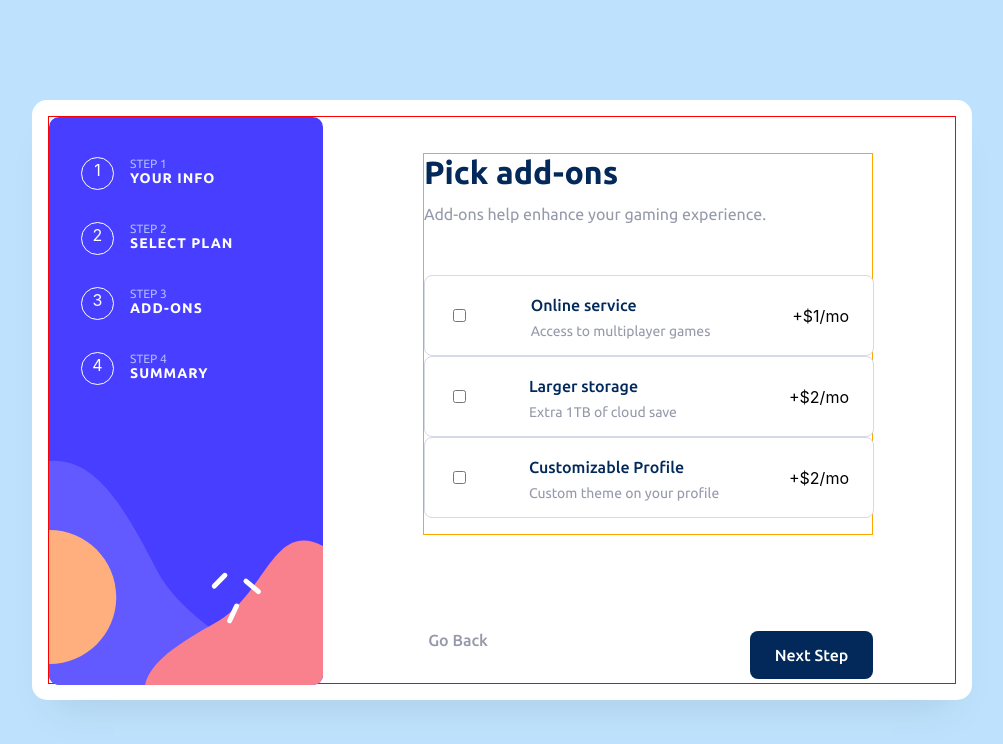
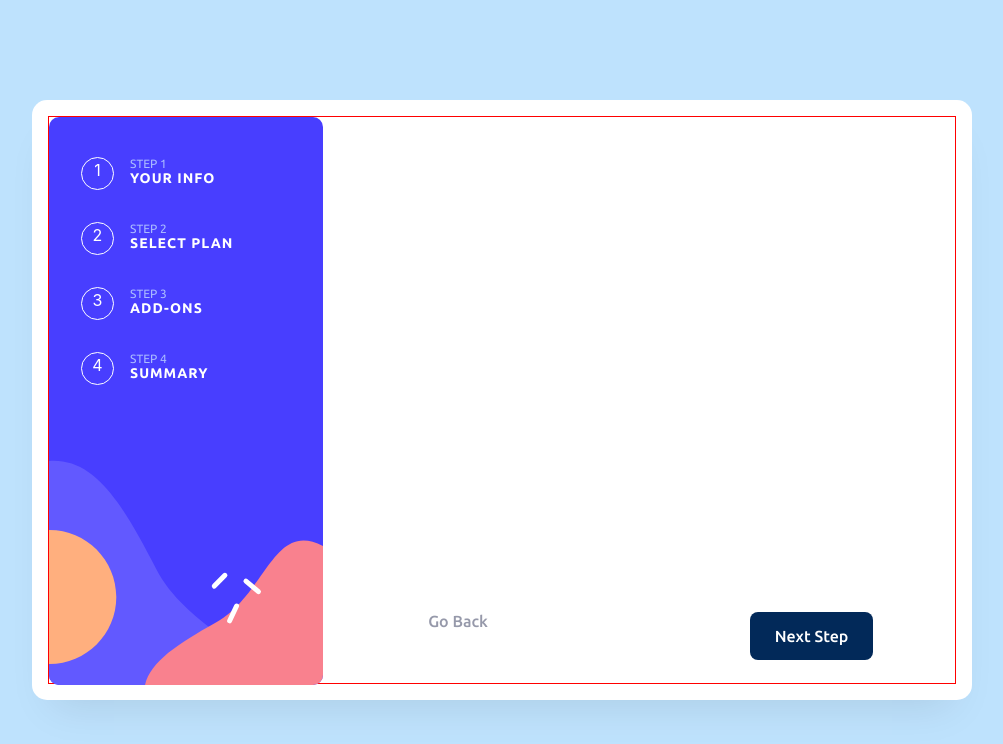
Before and after one commit to mosesrc/multi-step-form-app, a React (Create React App) app in the folder multi-step-form-ui/: page / in a window 1280 px wide. Shown: the top 744 px of the page, without its empty margins (138-1141 px from the left). Built offline with nearby package versions, Linux system fonts and the light colour scheme.

Commit message:
Styled out Add On's Page 	- Made style changes to other components

```diff
--- /dev/null
+++ b/multi-step-form-ui/src/shared/components/CheckBox/CheckBox.js
@@ -0,0 +1,19 @@
+import React from 'react';
+
+import styles from '../CheckBox/CheckBox.module.css';
+
+function CheckBox({ labelName, inputName, header, description, planRate }) {
+    return (
+        <label htmlFor={labelName} className={styles.checkbox_container}>
+            <input name={inputName} type="checkbox" />
+            <span className={styles.checkmark}></span>
+            <div className={styles.input_info}>
+                <h4 className={styles.checkbox_header}>{header}</h4>
+                <p className={styles.checkbox_description}>{description}</p>
+            </div>
+            <p className={styles.plan_rate}>{planRate}</p>
+        </label>
+    )
+}
+
+export default CheckBox;
--- /dev/null
+++ b/multi-step-form-ui/src/shared/components/CheckBox/CheckBox.module.css
@@ -0,0 +1,110 @@
+.checkbox_container {
+    display: flex;
+    align-items: center;
+    position: relative;
+    width: 100%;
+    height: 100%;
+    cursor: pointer;
+    -webkit-user-select: none;
+    -moz-user-select: none;
+    -ms-user-select: none;
+    user-select: none;
+}
+
+.checkbox_container input {
+    position: absolute;
+    top: 30px;
+    left: 0;
+    width: 20px;
+    height: 20px;
+    opacity: 0;
+    cursor: pointer;
+    z-index: 1;
+    /* height: 0; */
+    /* width: 0; */
+    margin: 0;
+}
+
+/* Create a custom checkbox */
+.checkmark {
+    position: relative;
+    top: 0;
+    left: 0;
+    height: 20px;
+    width: 20px;
+    border-radius: 3.5px;
+    margin-right: 24px;
+    border: solid 1px #D6D9E6;
+}
+
+/* When the checkbox is checked, add a blue background */
+.checkbox_container input:checked~.checkmark {
+    background-color: #483EFF;
+}
+
+/* Create the checkmark/indicator (hidden when not checked) */
+.checkmark:after {
+    content: "";
+    position: absolute;
+    display: none;
+}
+
+/* Show the checkmark when checked */
+.checkbox_container input:checked~.checkmark:after {
+    display: block;
+}
+
+/* Style the checkmark/indicator */
+.checkbox_container .checkmark:after {
+    left: 6px;
+    top: 2px;
+    width: 5px;
+    height: 10px;
+    border: solid white;
+    border-width: 0 2px 2px 0;
+    -webkit-transform: rotate(45deg);
+    -ms-transform: rotate(45deg);
+    transform: rotate(45deg);
+}
+
+.input_info {
+    width: 200px;
+    height: 43px;
+    display: flex;
+    padding: 2px 1px 0px 0px;
+    flex-direction: column;
+    gap: 7px;
+}
+
+.checkbox_header {
+    color: var(--Denim, #022959);
+    height: 18px;
+    font-family: Ubuntu-Medium;
+    font-size: 16px;
+    font-style: normal;
+    font-weight: 500;
+    line-height: normal;
+    margin: 0;
+}
+
+.checkbox_description {
+    color: var(--Grey, #9699AA);
+    font-family: Ubuntu-Regular;
+    font-size: 14px;
+    font-style: normal;
+    font-weight: 400;
+    line-height: 20px;
+    /* 142.857% */
+    margin: 0;
+}
+
+.plan_rate {
+    color: var(--Purple, #483EFF);
+    font-family: Ubuntu-Regular;
+    font-size: 14px;
+    font-style: normal;
+    font-weight: 400;
+    line-height: 20px;
+    margin-left: auto;
+    /* 142.857% */
+}
--- a/multi-step-form-ui/src/shared/containers/AddOnPage/AddOnPage.css
+++ b/multi-step-form-ui/src/shared/containers/AddOnPage/AddOnPage.css
@@ -1,26 +1,16 @@
-.add-ons {
-    border: solid 1px orange;
-}
+.add-ons {}
 
 .add-ons-form menu {
     display: flex;
+    flex-direction: column;
+    justify-content: space-between;
+    height: 275px;
     padding: 0;
-    flex-direction: column;
+    margin: 0;
     list-style-type: none;
 }
 
-.add-ons-form menu input[type='checkbox']:before {
-    width: 30px;
-    height: 30px;
-    border-radius: 10.5%;
-    stroke: #D6D9E6;
-    border: solid 1px red;
-}
-
 .add-ons-form menu li {
-    display: flex;
-    justify-content: space-between;
-    align-items: center;
     padding-left: 24px;
     padding-right: 24px;
     width: 450px;
@@ -30,7 +20,7 @@
     background: var(--White, #FFF);
 }
 
-.add-ons-form menu li div {
+.input-info {
     width: 200px;
     height: 43px;
     display: flex;
@@ -39,28 +29,6 @@
     gap: 7px;
 }
 
-.add-ons-form menu li div label h4 {
-    color: var(--Denim, #022959);
-    height: 18px;
-    font-family: Ubuntu-Medium;
-    font-size: 16px;
-    font-style: normal;
-    font-weight: 500;
-    line-height: normal;
-    margin: 0;
-}
-
-.add-ons-form menu li div p {
-    color: var(--Grey, #9699AA);
-    font-family: Ubuntu-Regular;
-    font-size: 14px;
-    font-style: normal;
-    font-weight: 400;
-    line-height: 20px;
-    /* 142.857% */
-    margin: 0;
-}
-
 .selected {
     border-radius: 8px;
     border: 1px solid var(--Purple, #483EFF);
--- a/multi-step-form-ui/src/shared/containers/AddOnPage/AddOnPage.js
+++ b/multi-step-form-ui/src/shared/containers/AddOnPage/AddOnPage.js
@@ -1,4 +1,5 @@
 import React from "react";
+import CheckBox from "../../components/CheckBox/CheckBox";
 
 import "./AddOnPage.css";
 
@@ -10,34 +11,31 @@ function AddOnPage() {
             <form className="add-ons-form">
                 <menu>
                     <li>
-                        <input name="online_services" type="checkbox" />
-                        <div>
-                            <label htmlFor="online_services">
-                                <h4>Online service</h4>
-                            </label>
-                            <p>Access to multiplayer games</p>
-                        </div>
-                        <p>+$1/mo</p>
+                        <CheckBox
+                            labelName={'online_services'}
+                            inputName={'online_services'}
+                            header={'Online service'}
+                            description={'Access to multiplayer games'}
+                            planRate={'+$1/mo'}
+                        />
                     </li>
                     <li>
-                        <input name="larger_storage" type="checkbox" />
-                        <div>
-                            <label htmlFor="larger_storage">
-                                <h4>Larger storage</h4>
-                            </label>
-                            <p>Extra 1TB of cloud save</p>
-                        </div>
-                        <p>+$2/mo</p>
+                        <CheckBox
+                            labelName={'larger_storage'}
+                            inputName={'larger_storage'}
+                            header={'Larger storage'}
+                            description={'Extra 1TB of cloud save'}
+                            planRate={'+$2/mo'}
+                        />
                     </li>
                     <li>
-                        <input name="customizable_profile" type="checkbox" />
-                        <div>
-                            <label htmlFor="customizable_profile">
-                                <h4>Customizable Profile</h4>
-                            </label>
-                            <p>Custom theme on your profile</p>
-                        </div>
-                        <p>+$2/mo</p>
+                        <CheckBox
+                            labelName={'customizable_profile'}
+                            inputName={'customizable_profile'}
+                            header={'Customizable Profile'}
+                            description={'Custom theme on your profile'}
+                            planRate={'+$2/mo'}
+                        />
                     </li>
                 </menu>
             </form>
--- a/multi-step-form-ui/src/shared/containers/RouteContainer/RouteContainer.css
+++ b/multi-step-form-ui/src/shared/containers/RouteContainer/RouteContainer.css
@@ -1,7 +1,8 @@
 .routes-container {
   width: 450px;
+  height: 383px;
   margin-top: 36px;
   margin-left: 100px;
-  margin-bottom: 96px;
+  margin-bottom: 76px;
   /* border: solid 1px red; */
 }
--- a/multi-step-form-ui/src/shared/containers/RouteContainer/RouteContainer.js
+++ b/multi-step-form-ui/src/shared/containers/RouteContainer/RouteContainer.js
@@ -2,6 +2,7 @@ import React from 'react';
 import InfoPage from '../InfoPage/InfoPage';
 import SelectPlanPage from '../SelectPlanPage/SelectPlanPage';
 import AddOnPage from '../AddOnPage/AddOnPage';
+import SummaryPage from '../SummaryPage/SummaryPage';
 
 import './RouteContainer.css';
 
@@ -10,7 +11,8 @@ function RouteContainer() {
         <div className='routes-container'>
             {/* <InfoPage /> */}
             {/* <SelectPlanPage /> */}
-            <AddOnPage />
+            {/* <AddOnPage /> */}
+            <SummaryPage />
         </div>
     )
 }
--- a/multi-step-form-ui/src/shared/containers/SelectPlanPage/SelectPlanPage.css
+++ b/multi-step-form-ui/src/shared/containers/SelectPlanPage/SelectPlanPage.css
@@ -1,4 +1,7 @@
-.select-plan {}
+.select-plan {
+    box-sizing: content-box;
+    margin-bottom: 20px;
+}
 
 .plan-items {
     display: flex;
```
